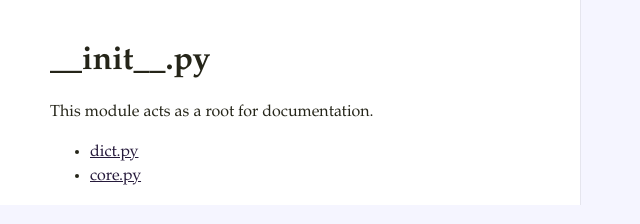
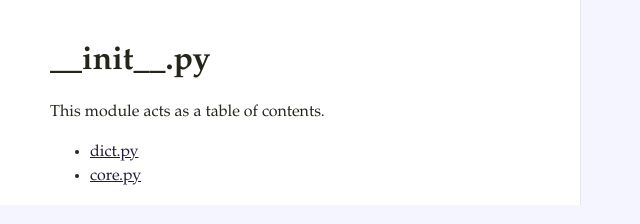
Before and after one commit to idmitrievsky/midware, a plain HTML site: page docs/index.html in a window 1280 px wide. Shown: the full height of the page, 0-640 px from the left. Drawn offline with Linux system fonts and the light colour scheme.

Commit message:
Generate docs

```diff
--- a/docs/__init__.html
+++ b/docs/index.html
@@ -17,7 +17,7 @@
       <div class='octowrap'>
         <a class='octothorpe' href='#section-0'>#</a>
       </div>
-      <p>This module acts as a root for documentation.</p>
+      <p>This module acts as a table of contents.</p>
 <ul>
 <li><a href="dict.html">dict.py</a></li>
 <li><a href="core.html">core.py</a></li>
```
